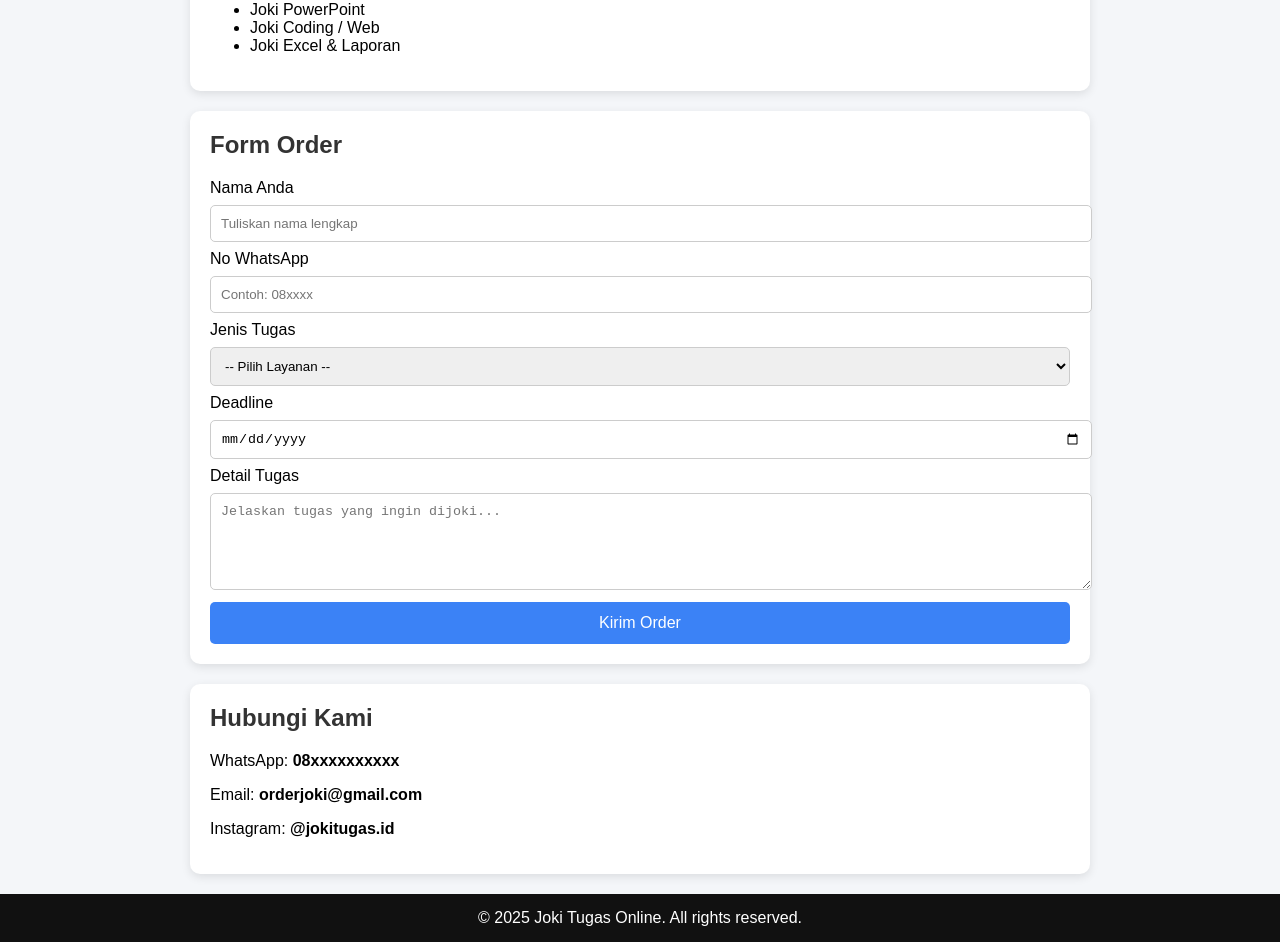
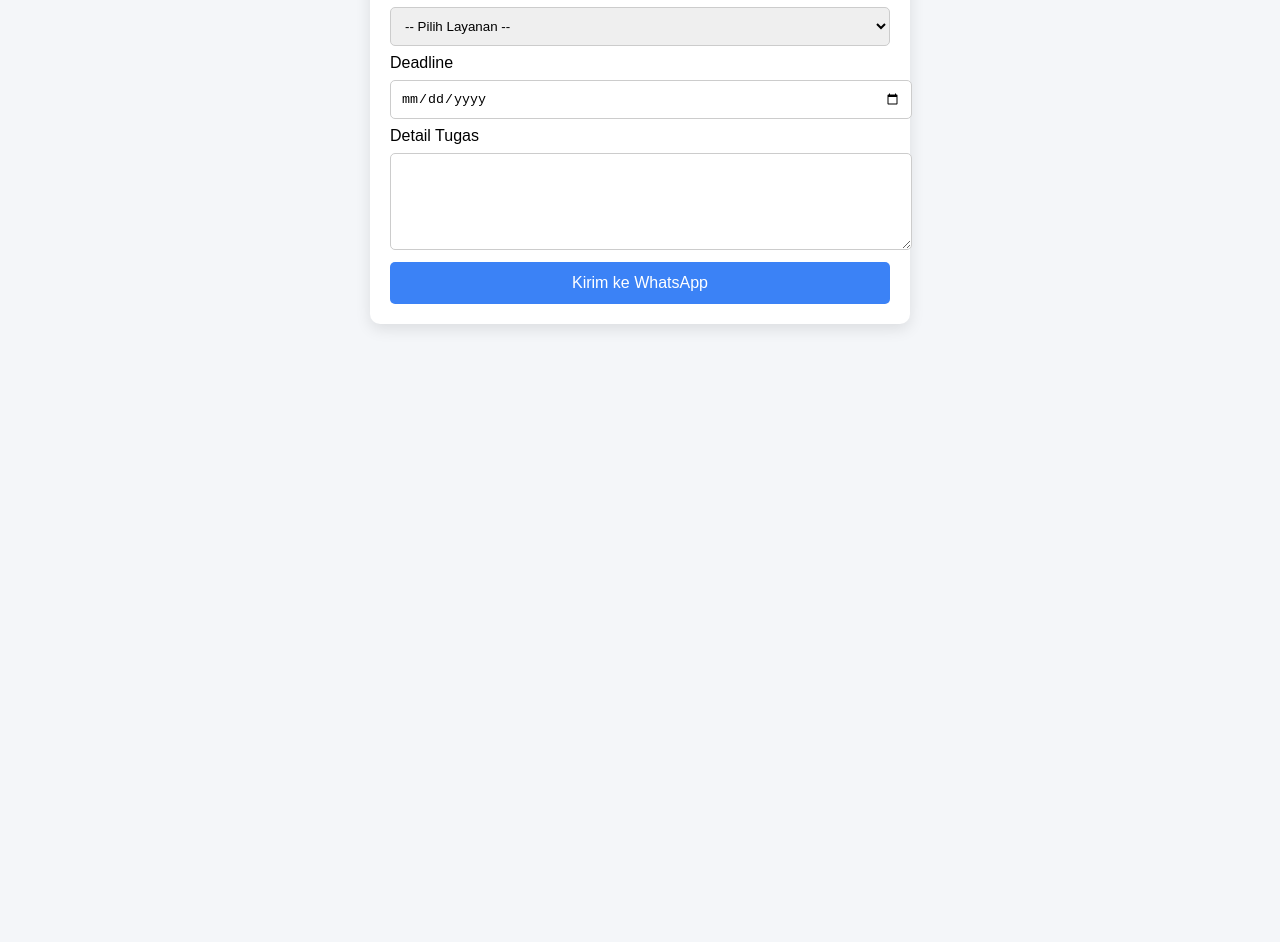
Before and after one commit to Nopalpriset1211/bisajoki, a plain HTML site: page index.html in a window 1280 px wide. Shown: the part 277-1219 px from the top of the page. After the commit the page ends 800 px from the top, so only its background shows below. Drawn offline with Linux system fonts and the light colour scheme.

Commit message:
Update index.html

```diff
--- a/index.html
+++ b/index.html
@@ -3,134 +3,77 @@
 <head>
 <meta charset="UTF-8">
 <meta name="viewport" content="width=device-width, initial-scale=1.0">
-<title>Joki Tugas Online</title>
+<title>Order Joki Tugas</title>
 
 <style>
-    body {
-        font-family: Arial, sans-serif;
-        margin: 0;
-        background: #f4f6f9;
-    }
-    header {
-        background: #3b82f6;
-        padding: 20px;
-        color: white;
-        text-align: center;
-    }
-    .container {
-        width: 90%;
-        max-width: 900px;
-        margin: auto;
-        margin-top: 20px;
-    }
-    .card {
-        background: white;
-        padding: 20px;
-        border-radius: 10px;
-        margin-bottom: 20px;
-        box-shadow: 0 3px 10px rgba(0,0,0,0.1);
-    }
-    h2 {
-        color: #333;
-        margin-top: 0;
-    }
+    body { font-family: Arial, sans-serif; background: #f4f6f9; padding: 20px; }
+    .box { background: white; padding: 20px; border-radius: 10px; max-width: 500px; margin: auto; box-shadow: 0 5px 15px rgba(0,0,0,0.1); }
     input, select, textarea {
-        width: 100%;
-        padding: 10px;
-        margin: 8px 0;
-        border: 1px solid #ccc;
-        border-radius: 5px;
+        width: 100%; padding: 10px; margin: 8px 0; border-radius: 5px; border: 1px solid #ccc;
     }
     button {
-        background: #3b82f6;
-        padding: 12px;
-        border: none;
-        color: white;
-        font-size: 16px;
-        width: 100%;
-        border-radius: 5px;
-        cursor: pointer;
-    }
-    button:hover {
-        background: #2563eb;
-    }
-    footer {
-        text-align: center;
-        padding: 15px;
-        background: #111;
-        color: white;
-        margin-top: 20px;
+        width: 100%; padding: 12px; background: #3b82f6; color: white;
+        border: none; border-radius: 5px; cursor: pointer; font-size: 16px;
     }
 </style>
+
+<script>
+function sendWA() {
+    var nama = document.getElementById("nama").value;
+    var wa = document.getElementById("wa").value;
+    var layanan = document.getElementById("layanan").value;
+    var deadline = document.getElementById("deadline").value;
+    var detail = document.getElementById("detail").value;
+
+    var nomorAdmin = "6283898839679"; // Nomor WA admin kamu
+
+    var pesan =
+        "=== ORDER JOKI TUGAS ===%0A%0A" +
+        "Nama: " + nama + "%0A" +
+        "WhatsApp: " + wa + "%0A" +
+        "Layanan: " + layanan + "%0A" +
+        "Deadline: " + deadline + "%0A" +
+        "Detail: " + detail + "%0A%0A" +
+        "Dikirim via Website";
+
+    var url = "https://wa.me/" + nomorAdmin + "?text=" + pesan;
+
+    window.open(url, "_blank");
+}
+</script>
 
 </head>
 <body>
 
-<header>
-    <h1>Joki Tugas Online</h1>
-    <p>Cepat • Murah • Terpercaya</p>
-</header>
+<div class="box">
+    <h2>Form Order Joki Tugas</h2>
 
-<div class="container">
-
-    <!-- Layanan -->
-    <div class="card">
-        <h2>Layanan yang Tersedia</h2>
-        <ul>
-            <li>Joki Tugas Sekolah (SD/SMP/SMA)</li>
-            <li>Joki Makalah & Artikel</li>
-            <li>Joki PowerPoint</li>
-            <li>Joki Coding / Web</li>
-            <li>Joki Excel & Laporan</li>
-        </ul>
-    </div>
-
-    <!-- Form -->
-    <div class="card">
-        <h2>Form Order</h2>
-        <form action="#" method="POST">
-
-            <label>Nama Anda</label>
-            <input type="text" placeholder="Tuliskan nama lengkap" required>
+    <label>Nama</label>
+    <input type="text" id="nama" required>
 
     <label>No WhatsApp</label>
-            <input type="text" placeholder="Contoh: 08xxxx" required>
+    <input type="text" id="wa" required>
 
-            <label>Jenis Tugas</label>
-            <select required>
+    <label>Pilih Layanan</label>
+    <select id="layanan" required>
         <option value="">-- Pilih Layanan --</option>
         <option>Tugas Sekolah</option>
         <option>Makalah</option>
         <option>Artikel</option>
         <option>PowerPoint</option>
         <option>Coding</option>
-                <option>Excel / Laporan</option>
+        <option>Laporan / Excel</option>
         <option>Lainnya</option>
     </select>
 
     <label>Deadline</label>
-            <input type="date" required>
+    <input type="date" id="deadline" required>
 
     <label>Detail Tugas</label>
-            <textarea rows="5" placeholder="Jelaskan tugas yang ingin dijoki..." required></textarea>
+    <textarea id="detail" rows="5" required></textarea>
 
-            <button type="submit">Kirim Order</button>
-        </form>
+    <button onclick="sendWA()">Kirim ke WhatsApp</button>
 </div>
-
-    <!-- Kontak -->
-    <div class="card">
-        <h2>Hubungi Kami</h2>
-        <p>WhatsApp: <strong>08xxxxxxxxxx</strong></p>
-        <p>Email: <strong>orderjoki@gmail.com</strong></p>
-        <p>Instagram: <strong>@jokitugas.id</strong></p>
-    </div>
-
-</div>
-
-<footer>
-    &copy; 2025 Joki Tugas Online. All rights reserved.
-</footer>
 
 </body>
 </html>
```
Lines whose indentation alone changed are shown as unchanged.
